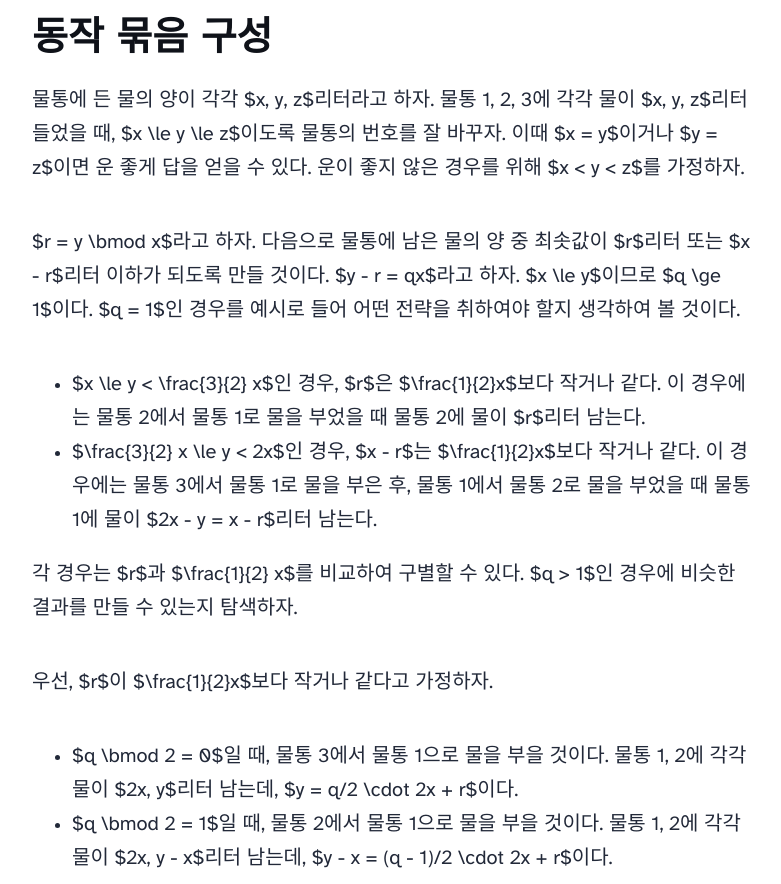
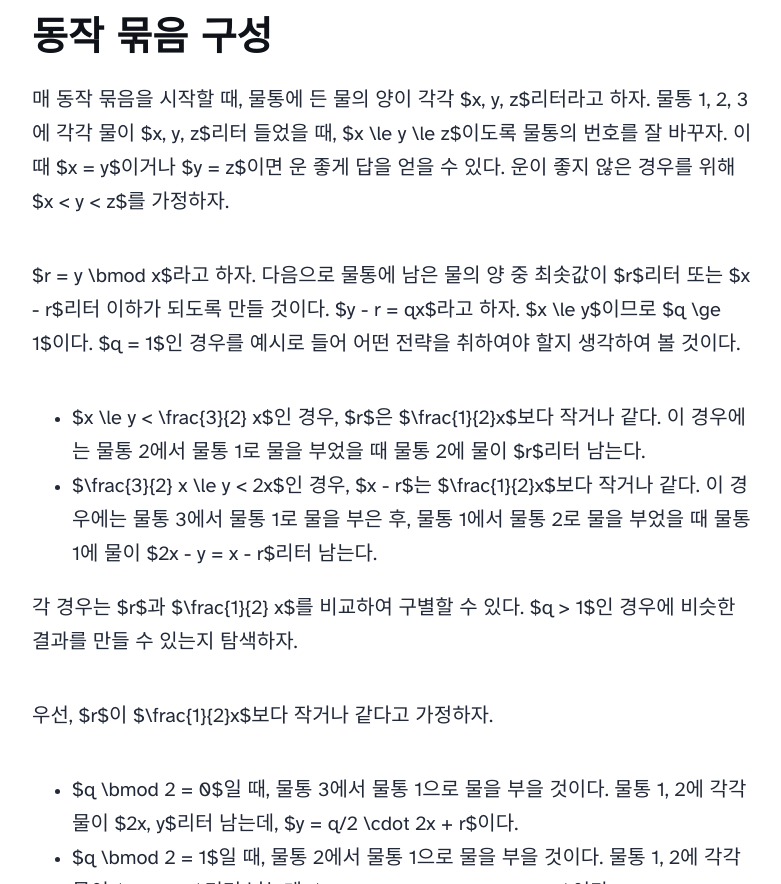
Before and after one commit to cwlo2F/cwlo2f.github.io, an Astro site: page /blog/boj/23575 in a window 1280 px wide. Shown: the part 1427-2311 px from the top of the page, without its empty margins (248-1029 px from the left). Built offline with nearby package versions, Linux system fonts and the light colour scheme; Astro itself is replaced by a stand-in of ours; some packages are replaced by stand-ins of ours.

Commit message:
Update contents

```diff
--- a/src/content/blog/boj/23575.md
+++ b/src/content/blog/boj/23575.md
@@ -32,7 +32,9 @@ $x, y$리터의 물이 담긴 물통으로부터 $y \bmod x$리터 또는 $(kx -
 
 ### 동작 묶음 구성
 
-물통에 든 물의 양이 각각 $x, y, z$리터라고 하자. 물통 1, 2, 3에 각각 물이 $x, y, z$리터 들었을 때, $x \le y \le z$이도록 물통의 번호를 잘 바꾸자.
+매 동작 묶음을 시작할 때, 물통에 든 물의 양이 각각 $x, y, z$리터라고 하자.
+물통 1, 2, 3에 각각 물이 $x, y, z$리터 들었을 때,
+$x \le y \le z$이도록 물통의 번호를 잘 바꾸자.
 이때 $x = y$이거나 $y = z$이면 운 좋게 답을 얻을 수 있다.
 운이 좋지 않은 경우를 위해 $x < y < z$를 가정하자.
 
```
